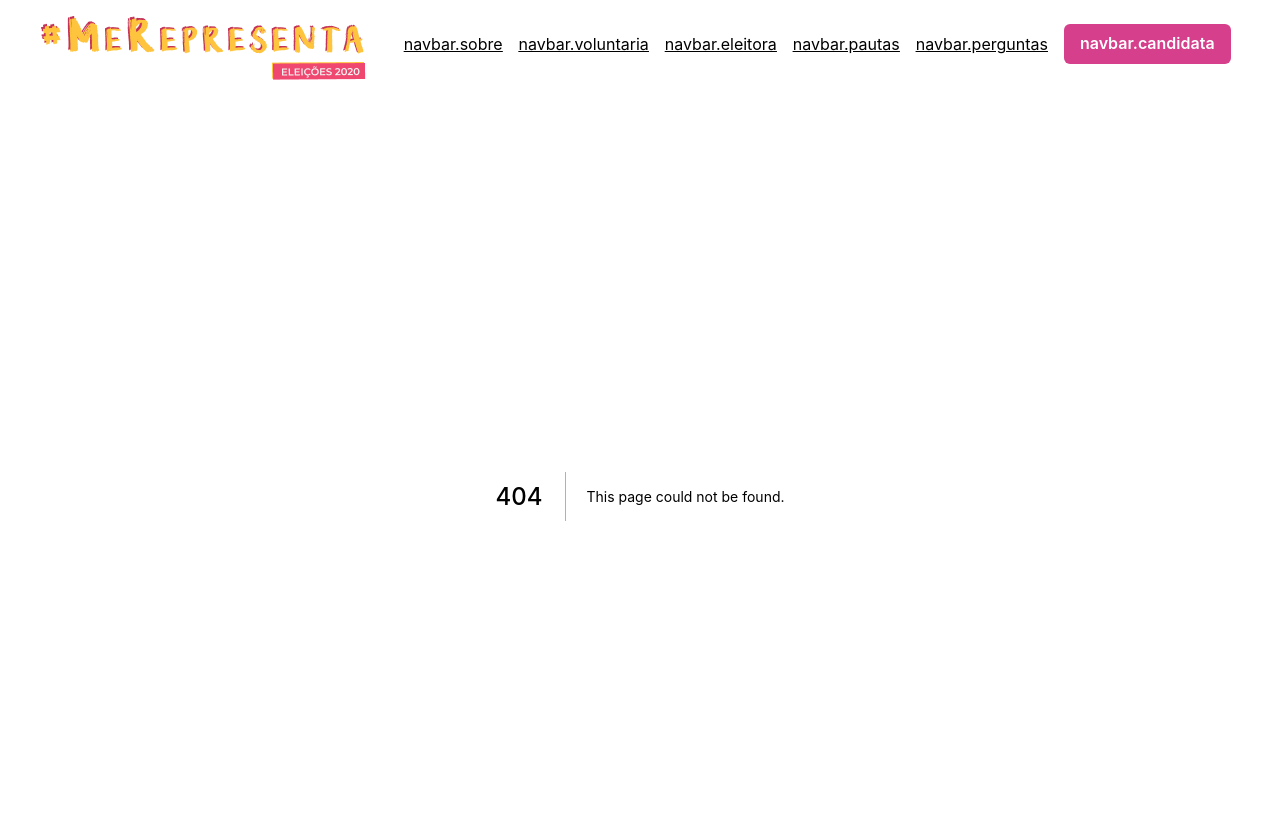
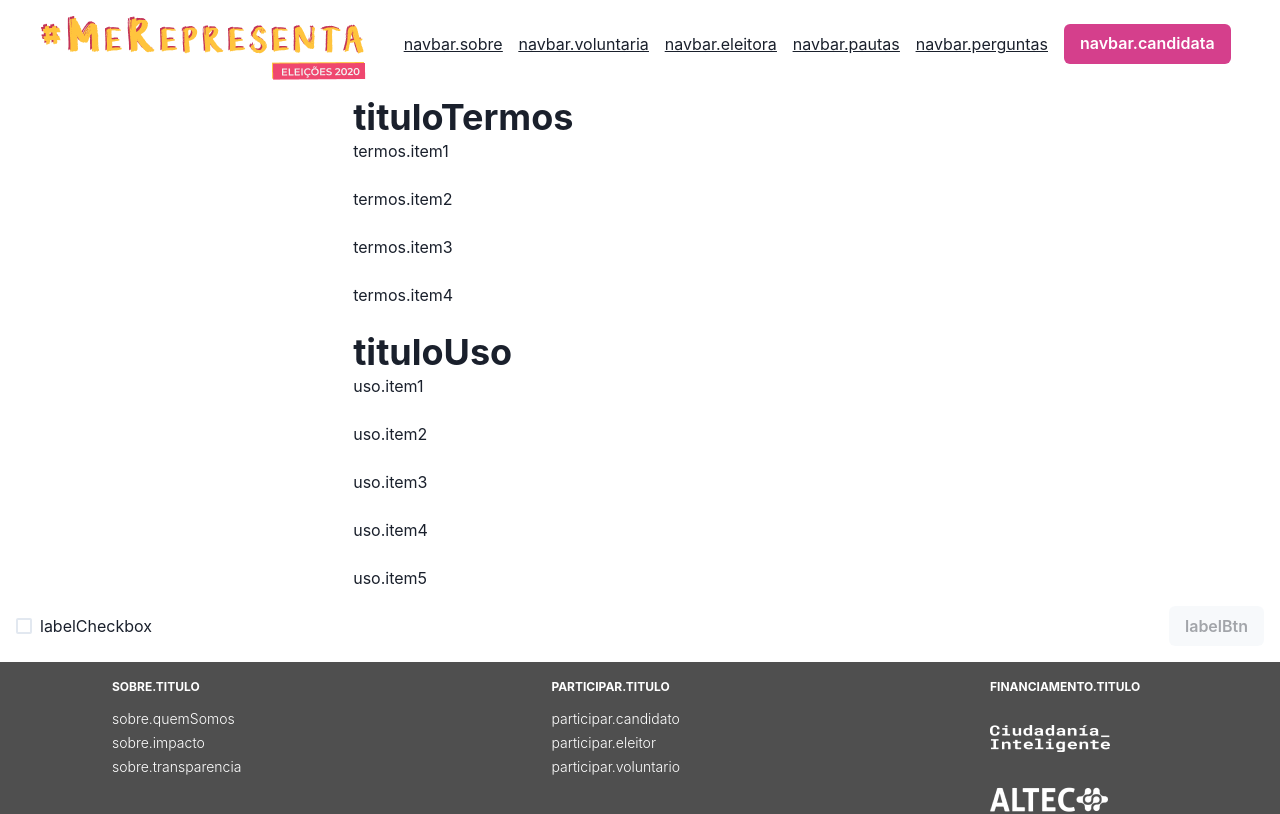
Before and after one commit to vivianedias/me-representa, a Next.js app: page /Termos/Termos in a window 1280 px wide. Before the commit this address had no page. Shown: the top 814 px of the page. Built offline with nearby package versions, Linux system fonts and the light colour scheme.

Commit message:
feat: base para a página de termos

```diff
--- /dev/null
+++ b/pages/Termos/Termos.jsx
@@ -0,0 +1,45 @@
+import { Container, Heading, List, ListItem, Box } from "@chakra-ui/layout";
+import { Button, Checkbox } from "@chakra-ui/react";
+import React from "react";
+import { useTranslation } from "react-i18next";
+import styles from "./styles.module.css";
+
+const Termos = () => {
+  const { t } = useTranslation("translation", { keyPrefix: "termos" });
+  return (
+    <>
+      <Container minW="lg" as="section">
+        <Box marginBottom={6} as="article">
+          <Heading as="h2">{t("tituloTermos")}</Heading>
+          <List spacing={6}>
+            <ListItem>{t("termos.item1")}</ListItem>
+            <ListItem>{t("termos.item2")}</ListItem>
+            <ListItem>{t("termos.item3")}</ListItem>
+            <ListItem>{t("termos.item4")}</ListItem>
+          </List>
+        </Box>
+        <Box marginBottom={6} as="article">
+          <Heading as="h2">{t("tituloUso")}</Heading>
+          <List spacing={6}>
+            <ListItem>{t("uso.item1")}</ListItem>
+            <ListItem>{t("uso.item2")}</ListItem>
+            <ListItem>{t("uso.item3")}</ListItem>
+            <ListItem>{t("uso.item4")}</ListItem>
+            <ListItem>{t("uso.item5")}</ListItem>
+            <ListItem>{t("uso.item6")}</ListItem>
+          </List>
+        </Box>
+      </Container>
+      <div className={styles.checkboxContainer}>
+        <div className={styles.fixedContainer}>
+          <Checkbox colorScheme="pink">{t("labelCheckbox")}</Checkbox>
+          <Button variant="solid" disabled>
+            {t("labelBtn")}
+          </Button>
+        </div>
+      </div>
+    </>
+  );
+};
+
+export default Termos;
--- /dev/null
+++ b/pages/Termos/styles.module.css
@@ -0,0 +1,14 @@
+.checkboxContainer {
+    position: relative;
+    width: 100%;
+}
+
+.fixedContainer {
+    position: absolute;
+    bottom: 0;
+    display: flex;
+    justify-content: space-between;
+    width: 100%;
+    background-color: #fff;
+    padding: var(--chakra-space-4);
+}
```
Also changed, not shown: shared/locales/i18n.js (+21 -0 lines).
